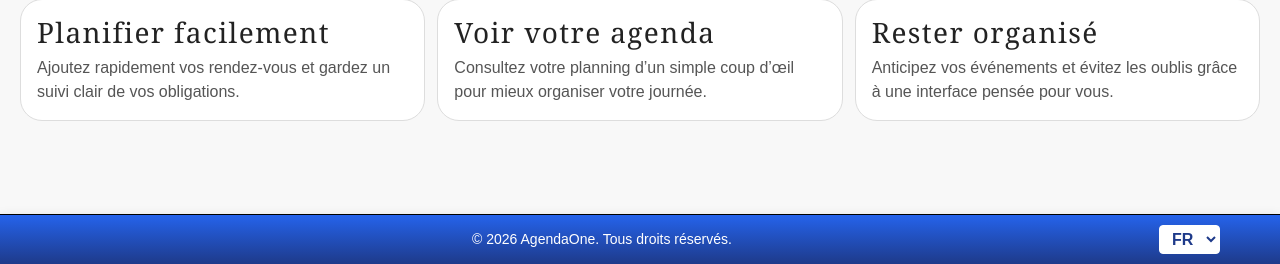
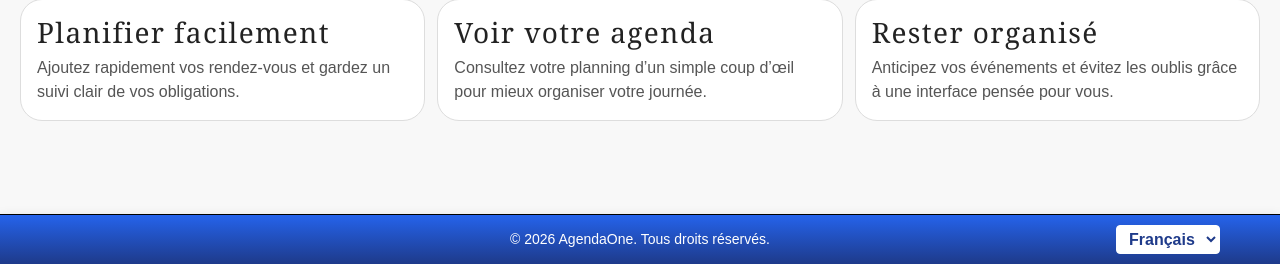
Before and after one commit to UgurKulaksiz/agenda-one-app, a PHP site: page / in a window 1280 px wide. Shown: the part 536-800 px from the top of the page. Run offline with PHP 8.4, Linux system fonts and the light colour scheme; some libraries are stand-ins or nearby versions.

Commit message:
Correction de l'alignement du contenu du footer

```diff
--- a/css/style.css
+++ b/css/style.css
@@ -313,15 +313,14 @@ textarea.event-input:focus {
     max-width: 1200px;
     margin: 0 auto;
     padding: 0 20px;
-    display: flex;
+    display: grid;
+    grid-template-columns: 1fr 1fr 1fr;
     align-items: center;
-    justify-content: space-between;
     gap: 15px;
-    flex-wrap: wrap;
 }
 
 .footer-center {
-    flex: 1;
+    grid-column: 2;
     text-align: center;
 }
 
@@ -331,7 +330,8 @@ textarea.event-input:focus {
 }
 
 .footer-right {
-    margin-left: auto;
+    grid-column: 3;
+    justify-self: end;
 }
 
 .language-switcher {
--- a/index.php
+++ b/index.php
@@ -56,8 +56,8 @@
             <div class="footer-right">
                 <div class="language-switcher">
                     <select class="language-select" onchange="changeLanguage(this.value)">
-                        <option value="fr" <?php echo $lang === 'fr' ? 'selected' : ''; ?>>FR</option>
-                        <option value="en" <?php echo $lang === 'en' ? 'selected' : ''; ?>>EN</option>
+                        <option value="fr" <?php echo $lang === 'fr' ? 'selected' : ''; ?>>Français</option>
+                        <option value="en" <?php echo $lang === 'en' ? 'selected' : ''; ?>>English</option>
                     </select>
                 </div>
             </div>
```
